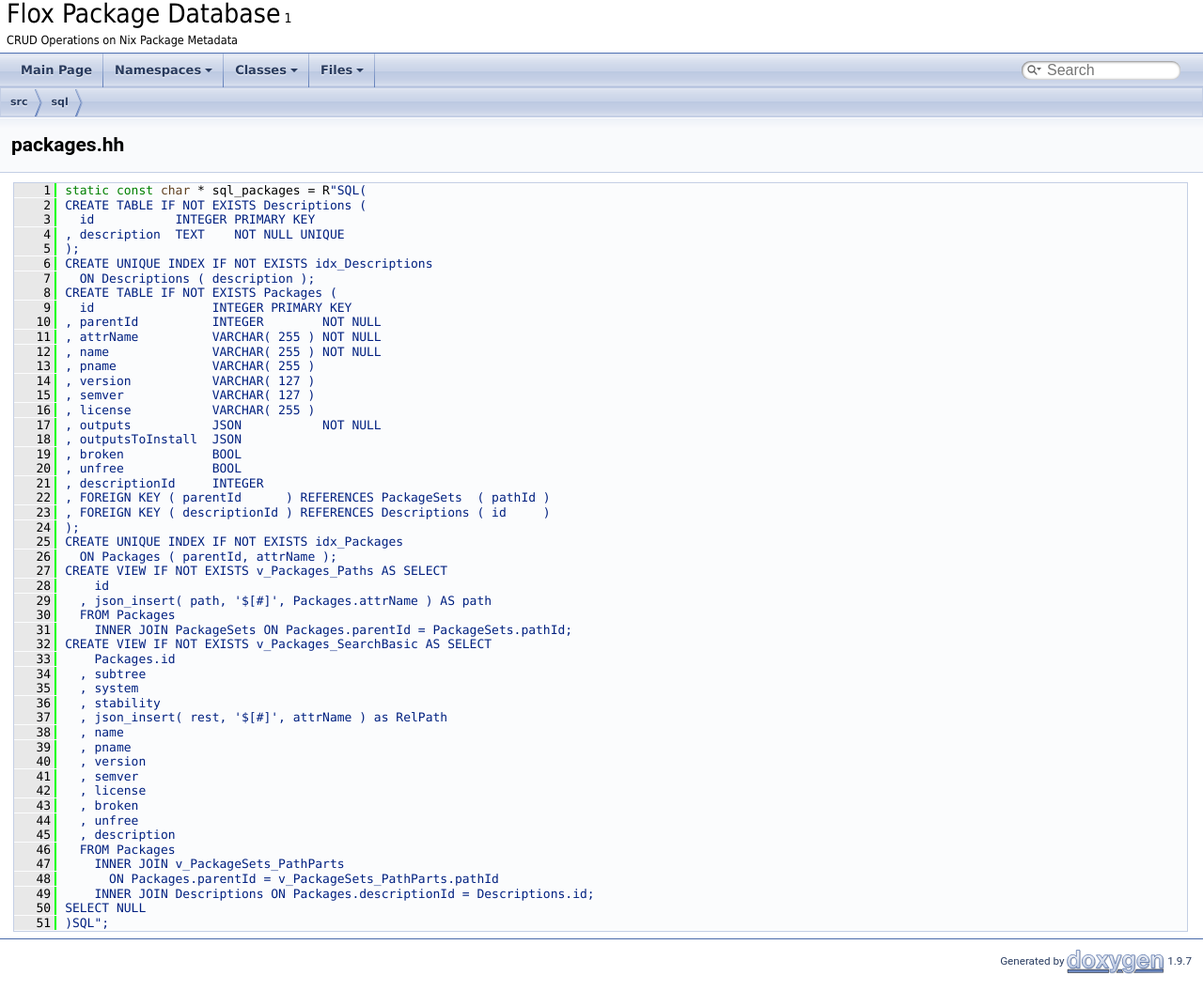
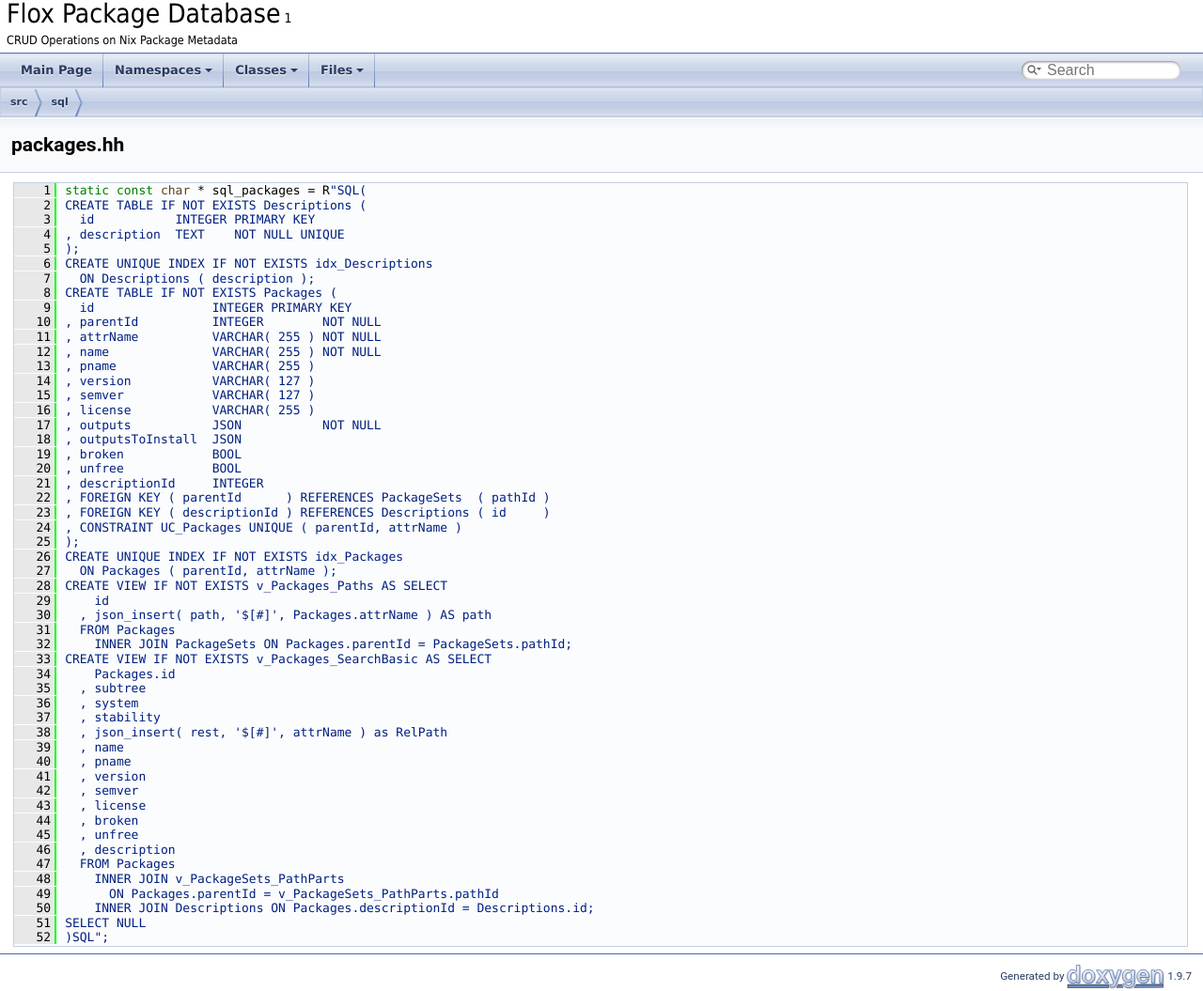
Before and after one commit to flox/pkgdb, a plain HTML site: page docs/packages_8hh_source.html in a window 1280 px wide. Shown: the whole page at 94% size. Drawn offline with Linux system fonts and the light colour scheme.

```diff
--- a/docs/packages_8hh_source.html
+++ b/docs/packages_8hh_source.html
@@ -100,34 +100,35 @@ $(function() {
 <div class="line"><a id="l00021" name="l00021"></a><span class="lineno">   21</span><span class="stringliteral">, descriptionId     INTEGER</span></div>
 <div class="line"><a id="l00022" name="l00022"></a><span class="lineno">   22</span><span class="stringliteral">, FOREIGN KEY ( parentId      ) REFERENCES PackageSets  ( pathId )</span></div>
 <div class="line"><a id="l00023" name="l00023"></a><span class="lineno">   23</span><span class="stringliteral">, FOREIGN KEY ( descriptionId ) REFERENCES Descriptions ( id     )</span></div>
-<div class="line"><a id="l00024" name="l00024"></a><span class="lineno">   24</span><span class="stringliteral">);</span></div>
-<div class="line"><a id="l00025" name="l00025"></a><span class="lineno">   25</span><span class="stringliteral">CREATE UNIQUE INDEX IF NOT EXISTS idx_Packages</span></div>
-<div class="line"><a id="l00026" name="l00026"></a><span class="lineno">   26</span><span class="stringliteral">  ON Packages ( parentId, attrName );</span></div>
-<div class="line"><a id="l00027" name="l00027"></a><span class="lineno">   27</span><span class="stringliteral">CREATE VIEW IF NOT EXISTS v_Packages_Paths AS SELECT </span></div>
-<div class="line"><a id="l00028" name="l00028"></a><span class="lineno">   28</span><span class="stringliteral">    id</span></div>
-<div class="line"><a id="l00029" name="l00029"></a><span class="lineno">   29</span><span class="stringliteral">  , json_insert( path, &#39;$[#]&#39;, Packages.attrName ) AS path</span></div>
-<div class="line"><a id="l00030" name="l00030"></a><span class="lineno">   30</span><span class="stringliteral">  FROM Packages</span></div>
-<div class="line"><a id="l00031" name="l00031"></a><span class="lineno">   31</span><span class="stringliteral">    INNER JOIN PackageSets ON Packages.parentId = PackageSets.pathId;</span></div>
-<div class="line"><a id="l00032" name="l00032"></a><span class="lineno">   32</span><span class="stringliteral">CREATE VIEW IF NOT EXISTS v_Packages_SearchBasic AS SELECT</span></div>
-<div class="line"><a id="l00033" name="l00033"></a><span class="lineno">   33</span><span class="stringliteral">    Packages.id</span></div>
-<div class="line"><a id="l00034" name="l00034"></a><span class="lineno">   34</span><span class="stringliteral">  , subtree</span></div>
-<div class="line"><a id="l00035" name="l00035"></a><span class="lineno">   35</span><span class="stringliteral">  , system</span></div>
-<div class="line"><a id="l00036" name="l00036"></a><span class="lineno">   36</span><span class="stringliteral">  , stability</span></div>
-<div class="line"><a id="l00037" name="l00037"></a><span class="lineno">   37</span><span class="stringliteral">  , json_insert( rest, &#39;$[#]&#39;, attrName ) as RelPath</span></div>
-<div class="line"><a id="l00038" name="l00038"></a><span class="lineno">   38</span><span class="stringliteral">  , name</span></div>
-<div class="line"><a id="l00039" name="l00039"></a><span class="lineno">   39</span><span class="stringliteral">  , pname</span></div>
-<div class="line"><a id="l00040" name="l00040"></a><span class="lineno">   40</span><span class="stringliteral">  , version</span></div>
-<div class="line"><a id="l00041" name="l00041"></a><span class="lineno">   41</span><span class="stringliteral">  , semver</span></div>
-<div class="line"><a id="l00042" name="l00042"></a><span class="lineno">   42</span><span class="stringliteral">  , license</span></div>
-<div class="line"><a id="l00043" name="l00043"></a><span class="lineno">   43</span><span class="stringliteral">  , broken</span></div>
-<div class="line"><a id="l00044" name="l00044"></a><span class="lineno">   44</span><span class="stringliteral">  , unfree</span></div>
-<div class="line"><a id="l00045" name="l00045"></a><span class="lineno">   45</span><span class="stringliteral">  , description</span></div>
-<div class="line"><a id="l00046" name="l00046"></a><span class="lineno">   46</span><span class="stringliteral">  FROM Packages</span></div>
-<div class="line"><a id="l00047" name="l00047"></a><span class="lineno">   47</span><span class="stringliteral">    INNER JOIN v_PackageSets_PathParts</span></div>
-<div class="line"><a id="l00048" name="l00048"></a><span class="lineno">   48</span><span class="stringliteral">      ON Packages.parentId = v_PackageSets_PathParts.pathId</span></div>
-<div class="line"><a id="l00049" name="l00049"></a><span class="lineno">   49</span><span class="stringliteral">    INNER JOIN Descriptions ON Packages.descriptionId = Descriptions.id;</span></div>
-<div class="line"><a id="l00050" name="l00050"></a><span class="lineno">   50</span><span class="stringliteral">SELECT NULL</span></div>
-<div class="line"><a id="l00051" name="l00051"></a><span class="lineno">   51</span><span class="stringliteral">)SQL&quot;;</span></div>
+<div class="line"><a id="l00024" name="l00024"></a><span class="lineno">   24</span><span class="stringliteral">, CONSTRAINT UC_Packages UNIQUE ( parentId, attrName )</span></div>
+<div class="line"><a id="l00025" name="l00025"></a><span class="lineno">   25</span><span class="stringliteral">);</span></div>
+<div class="line"><a id="l00026" name="l00026"></a><span class="lineno">   26</span><span class="stringliteral">CREATE UNIQUE INDEX IF NOT EXISTS idx_Packages</span></div>
+<div class="line"><a id="l00027" name="l00027"></a><span class="lineno">   27</span><span class="stringliteral">  ON Packages ( parentId, attrName );</span></div>
+<div class="line"><a id="l00028" name="l00028"></a><span class="lineno">   28</span><span class="stringliteral">CREATE VIEW IF NOT EXISTS v_Packages_Paths AS SELECT </span></div>
+<div class="line"><a id="l00029" name="l00029"></a><span class="lineno">   29</span><span class="stringliteral">    id</span></div>
+<div class="line"><a id="l00030" name="l00030"></a><span class="lineno">   30</span><span class="stringliteral">  , json_insert( path, &#39;$[#]&#39;, Packages.attrName ) AS path</span></div>
+<div class="line"><a id="l00031" name="l00031"></a><span class="lineno">   31</span><span class="stringliteral">  FROM Packages</span></div>
+<div class="line"><a id="l00032" name="l00032"></a><span class="lineno">   32</span><span class="stringliteral">    INNER JOIN PackageSets ON Packages.parentId = PackageSets.pathId;</span></div>
+<div class="line"><a id="l00033" name="l00033"></a><span class="lineno">   33</span><span class="stringliteral">CREATE VIEW IF NOT EXISTS v_Packages_SearchBasic AS SELECT</span></div>
+<div class="line"><a id="l00034" name="l00034"></a><span class="lineno">   34</span><span class="stringliteral">    Packages.id</span></div>
+<div class="line"><a id="l00035" name="l00035"></a><span class="lineno">   35</span><span class="stringliteral">  , subtree</span></div>
+<div class="line"><a id="l00036" name="l00036"></a><span class="lineno">   36</span><span class="stringliteral">  , system</span></div>
+<div class="line"><a id="l00037" name="l00037"></a><span class="lineno">   37</span><span class="stringliteral">  , stability</span></div>
+<div class="line"><a id="l00038" name="l00038"></a><span class="lineno">   38</span><span class="stringliteral">  , json_insert( rest, &#39;$[#]&#39;, attrName ) as RelPath</span></div>
+<div class="line"><a id="l00039" name="l00039"></a><span class="lineno">   39</span><span class="stringliteral">  , name</span></div>
+<div class="line"><a id="l00040" name="l00040"></a><span class="lineno">   40</span><span class="stringliteral">  , pname</span></div>
+<div class="line"><a id="l00041" name="l00041"></a><span class="lineno">   41</span><span class="stringliteral">  , version</span></div>
+<div class="line"><a id="l00042" name="l00042"></a><span class="lineno">   42</span><span class="stringliteral">  , semver</span></div>
+<div class="line"><a id="l00043" name="l00043"></a><span class="lineno">   43</span><span class="stringliteral">  , license</span></div>
+<div class="line"><a id="l00044" name="l00044"></a><span class="lineno">   44</span><span class="stringliteral">  , broken</span></div>
+<div class="line"><a id="l00045" name="l00045"></a><span class="lineno">   45</span><span class="stringliteral">  , unfree</span></div>
+<div class="line"><a id="l00046" name="l00046"></a><span class="lineno">   46</span><span class="stringliteral">  , description</span></div>
+<div class="line"><a id="l00047" name="l00047"></a><span class="lineno">   47</span><span class="stringliteral">  FROM Packages</span></div>
+<div class="line"><a id="l00048" name="l00048"></a><span class="lineno">   48</span><span class="stringliteral">    INNER JOIN v_PackageSets_PathParts</span></div>
+<div class="line"><a id="l00049" name="l00049"></a><span class="lineno">   49</span><span class="stringliteral">      ON Packages.parentId = v_PackageSets_PathParts.pathId</span></div>
+<div class="line"><a id="l00050" name="l00050"></a><span class="lineno">   50</span><span class="stringliteral">    INNER JOIN Descriptions ON Packages.descriptionId = Descriptions.id;</span></div>
+<div class="line"><a id="l00051" name="l00051"></a><span class="lineno">   51</span><span class="stringliteral">SELECT NULL</span></div>
+<div class="line"><a id="l00052" name="l00052"></a><span class="lineno">   52</span><span class="stringliteral">)SQL&quot;;</span></div>
 </div><!-- fragment --></div><!-- contents -->
 <!-- start footer part -->
 <hr class="footer"/><address class="footer"><small>
```
Also changed, not shown: docs/pkg-db_8hh_source.html (+6 -6 lines), 5 other files.
